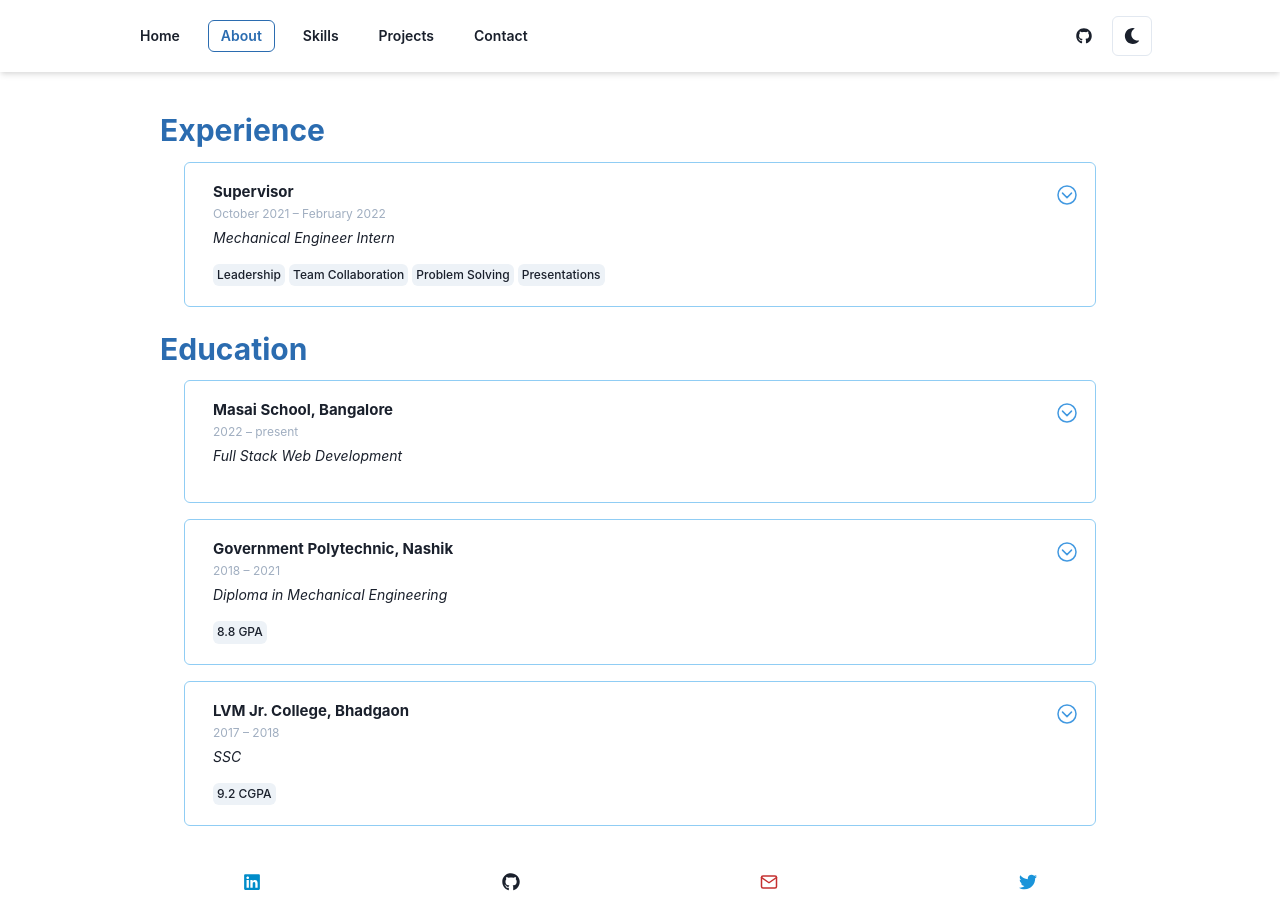
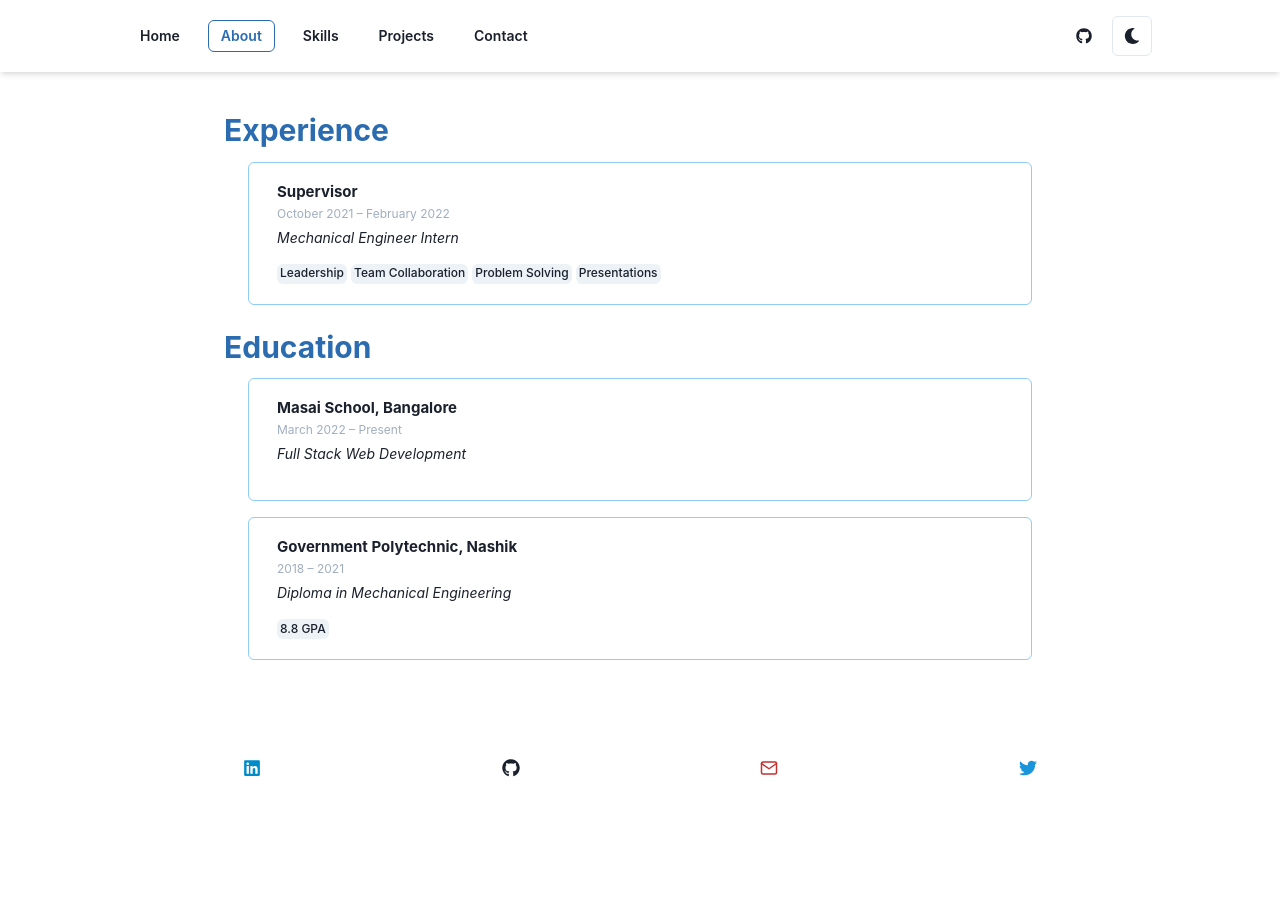
Before and after one commit to Hashal890/Hashal890.github.io, a React (Create React App) app: page /about in a window 1280 px wide. After the commit the page ends 800 px from the top, so only its background shows below. Built offline with nearby package versions, Linux system fonts and the light colour scheme.

Commit message:
Added some changes

```diff
--- a/package.json
+++ b/package.json
@@ -13,6 +13,7 @@
     "@testing-library/user-event": "^13.5.0",
     "framer-motion": "^7.3.2",
     "gh-pages": "^4.0.0",
+    "github-calendar": "^2.3.1",
     "react": "^18.2.0",
     "react-dom": "^18.2.0",
     "react-icons": "^4.4.0",
--- a/src/Components/AboutCard.jsx
+++ b/src/Components/AboutCard.jsx
@@ -7,23 +7,14 @@ import {
   Text,
   Tag,
   Heading,
-  useDisclosure,
-  Collapse,
 } from "@chakra-ui/react";
-import {
-  IoChevronDownCircleOutline,
-  IoChevronDownCircleSharp,
-} from "react-icons/io5";
 
 export default function AboutCard({
   title,
-  description,
   role,
   skills,
   period,
 }) {
-  const { isOpen, onToggle } = useDisclosure();
-
   return (
     <Box
       px="4"
@@ -36,7 +27,6 @@ export default function AboutCard({
       rounded="md"
     >
       <Flex justifyContent="space-between">
-        <Flex>
         <Stack spacing="1" pl="3" align="left">
           <Heading align="left" fontSize="15">
             {title}
@@ -47,54 +37,21 @@ export default function AboutCard({
           <Text as="i" align="left" fontSize="sm">
             {role}
           </Text>
-            <Stack
+          <Flex
             spacing="1"
             mt="3"
-              isInline
             alignItems="center"
-              display={["none", "none", "flex", "flex"]}
-            >
-              {skills.map((skill) => (
-                <Tag size="sm" padding="1" key={skill}>
-                  {skill}
-                </Tag>
-              ))}
-            </Stack>
-          </Stack>
-        </Flex>
-        <Stack display={["flex", "flex"]}>
-          <Text
-            color="blue.400"
-            fontSize="24"
-            cursor="pointer"
-            onClick={onToggle}
-          >
-            {isOpen ? (
-              <IoChevronDownCircleSharp />
-            ) : (
-              <IoChevronDownCircleOutline />
-            )}
-          </Text>
-        </Stack>
-      </Flex>
-      <Stack
-        spacing="1"
-        mt="3"
-        isInline
-        alignItems="center"
-        display={["flex", "flex", "none", "none"]}
+            flexWrap="wrap"
+            gap="0.25rem"
           >
             {skills.map((skill) => (
               <Tag size="sm" padding="0 3px" key={skill}>
                 {skill}
               </Tag>
             ))}
+          </Flex>
         </Stack>
-      <Collapse in={isOpen} animateOpacity>
-        <Text p="3" align="left" fontSize="sm">
-          {description}
-        </Text>
-      </Collapse>
+      </Flex>
     </Box>
   );
 }
--- a/src/Components/HomeBanner.jsx
+++ b/src/Components/HomeBanner.jsx
@@ -76,7 +76,8 @@ export default function HomeBanner() {
         >
           An <Code colorScheme="green">FULL STACK WEB DEVELOPER</Code> graduated
           from <Code colorScheme="linkedin"> Masai School </Code> having{" "}
-          <Code colorScheme="pink">1200+ hours</Code> coding experience. Seek to
+          <Code colorScheme="pink">1200+ hours</Code> coding experience and
+          solved <Code colorScheme="pink">500+ </Code> dsa problems. Seek to
           join the tech industry to develop my technical skills and
           interpersonal skills.
           <br />
--- a/src/Components/ProjectCard.jsx
+++ b/src/Components/ProjectCard.jsx
@@ -35,7 +35,7 @@ export default function ProjectCard({
       position="relative"
       rounded="md"
     >
-      <Flex justifyContent="space-between" alignItems="center">
+      <Flex justifyContent="space-between" alignItems="start">
         <Stack spacing="1" pl="3" align="left" w="55%">
           <Flex gap="1rem" align="center">
             <FaGithubAlt />
@@ -75,18 +75,22 @@ export default function ProjectCard({
                 colorScheme="whatsapp"
                 variant="solid"
                 _hover={{ textDecor: "none" }}
+                fontSize="small"
+                p="2"
               >
                 View Code
               </Button>
             </Link>
             <Link href={liveUrl}>
               <Button
+                p="2"
+                fontSize="small"
                 leftIcon={<BiWorld />}
                 colorScheme="linkedin"
                 variant="solid"
                 _hover={{ textDecor: "none" }}
               >
-                View Live
+                View Deploy
               </Button>
             </Link>
           </Flex>
--- a/src/Routes/About.jsx
+++ b/src/Routes/About.jsx
@@ -9,7 +9,7 @@ export default function About() {
   return (
     <Flex flexDir="column" h="100vh">
       <Navbar />
-      <Box w={["100%", "85%", "75%"]} m="auto" mt="10">
+      <Box w={["90%", "85%", "65%"]} m="auto" mt="10">
         <Heading>
           <Flex alignItems="center">
             <Box
@@ -60,7 +60,6 @@ export default function About() {
               role={e.role}
               skills={e.skills}
               period={e.period}
-              description={e.description}
             />
           ))}
         </VStack>
--- a/src/Routes/Projects.jsx
+++ b/src/Routes/Projects.jsx
@@ -17,7 +17,7 @@ export default function Projects() {
   return (
     <Flex flexDir="column" h="100vh">
       <Navbar />
-      <Box w={["95%", "90%", "80%"]} m="auto">
+      <Box w={["97%", "97%", "80%"]} m="auto">
         <Tabs variant="soft-rounded" colorScheme="blue" align="center" w="100%">
           <TabPanels minHeight={"50vh"}>
             <TabPanel px={0}>
--- a/src/assets/data.js
+++ b/src/assets/data.js
@@ -175,6 +175,16 @@ export const ProjectsList = [
       "https://www.thespruce.com/thmb/mbyAoYkqn-y-pqASxWjz5NCEb4Q=/3530x3530/smart/filters:no_upscale()/june-fruit-drop-1403308-02-4f53df5c1caf40f197e8a8c619ded693.jpg",
   },
   {
+    title: "Star Wars Searchbar",
+    description:
+      "An searchbar, where you can search for characters of the Star Wars.",
+    techStack: ["HTML", "CSS", "JS"],
+    githubUrl: "https://github.com/Hashal890/Star-Wars",
+    liveUrl: "https://star-wars-unit3.netlify.app/",
+    image:
+      "https://hips.hearstapps.com/hmg-prod.s3.amazonaws.com/images/star-wars-characters-ranked-1577122930.jpg?crop=0.502xw:1.00xh;0.250xw,0&resize=640:*",
+  },
+  {
     title: "Space Tourism Website",
     description:
       "Website that takes you to some planets like moon, mars, europa and titan.",
@@ -193,16 +203,7 @@ export const ProjectsList = [
     liveUrl: "https://harshal-json-mock-server.herokuapp.com/",
     image: "https://guviblogs.files.wordpress.com/2014/08/database_server.jpg",
   },
-  {
-    title: "Star Wars Searchbar",
-    description:
-      "An searchbar, where you can search for characters of the Star Wars.",
-    techStack: ["HTML", "CSS", "JS"],
-    githubUrl: "https://github.com/Hashal890/Star-Wars",
-    liveUrl: "https://star-wars-unit3.netlify.app/",
-    image:
-      "https://hips.hearstapps.com/hmg-prod.s3.amazonaws.com/images/star-wars-characters-ranked-1577122930.jpg?crop=0.502xw:1.00xh;0.250xw,0&resize=640:*",
-  },
+
   {
     title: "Youtube App",
     description:
@@ -248,26 +249,15 @@ export const ProjectsList = [
 export const EducationDetails = [
   {
     title: "Masai School, Bangalore",
-    description:
-      "Given 1200+ hours of coding and solved 500+ dsa problems within 7 months.",
     role: "Full Stack Web Development",
     skills: [],
-    period: "2022 – present",
+    period: "March 2022 – Present",
   },
   {
     title: "Government Polytechnic, Nashik",
-    description:
-      "The three years contain theoretical courses to found a strong basis in logical reasoning.",
     role: "Diploma in Mechanical Engineering",
     skills: ["8.8 GPA"],
     period: "2018 – 2021",
-  },
-  {
-    title: "LVM Jr. College, Bhadgaon",
-    description: "Formation of base of education for future studies.",
-    role: "SSC",
-    skills: ["9.2 CGPA"],
-    period: "2017 – 2018",
   },
 ];
 
@@ -275,8 +265,6 @@ export const ExperienceDetails = [
   {
     title: "Supervisor",
     role: "Mechanical Engineer Intern",
-    description:
-      "After completing the three years of diploma I decided to take some practical knowledge, so I joined TATA Motors, Pune as intern. My work was to supervise on the workers.",
     skills: [
       "Leadership",
       "Team Collaboration",
```
Also changed, not shown: 1 other file (tests, documents, lock files or other folders). Lines whose indentation alone changed are shown as unchanged.
